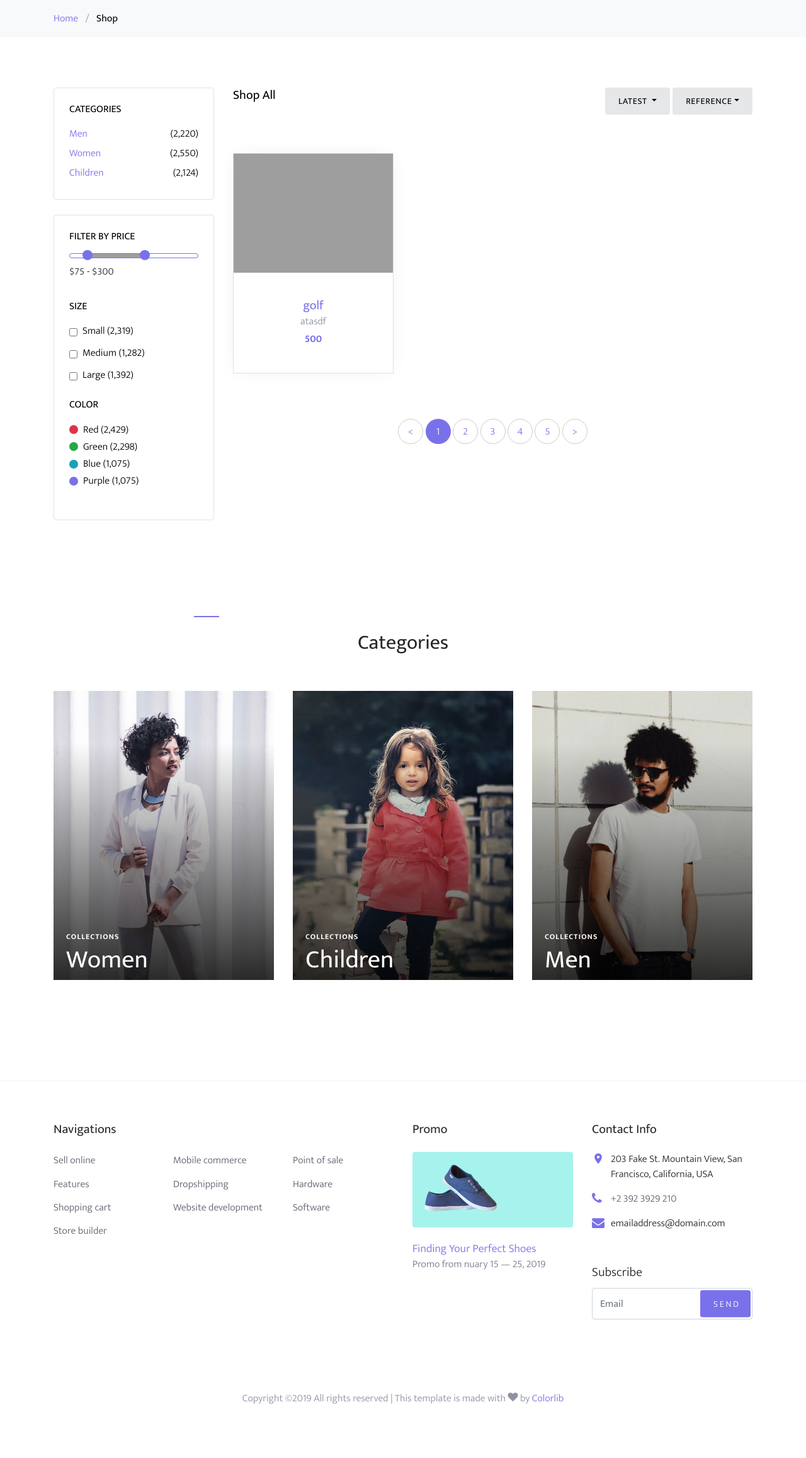
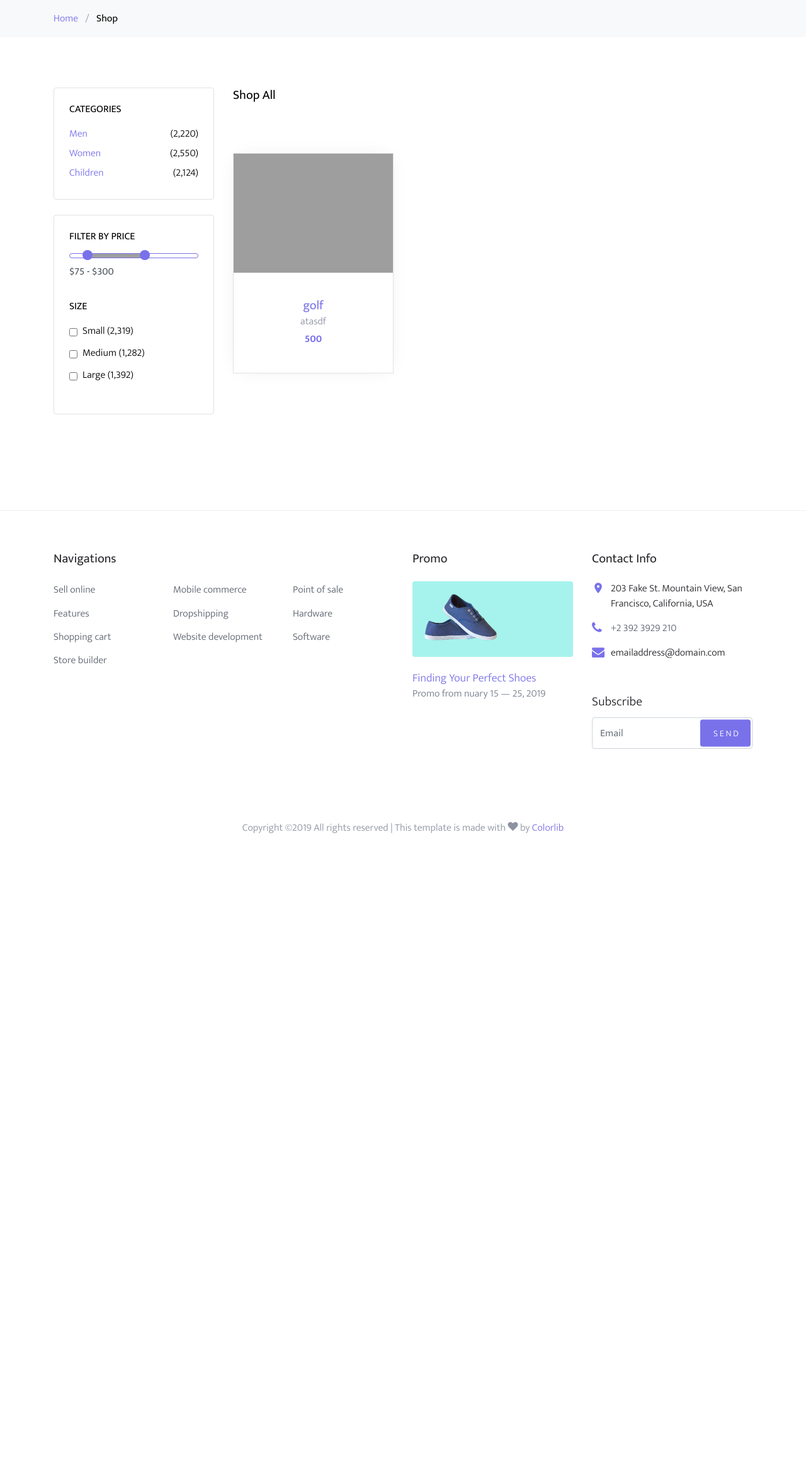
Before and after one commit to RJBabiera2/midbay, a PHP site: page /shop.php in a window 1280 px wide. Shown: the part 181-2496 px from the top of the page at 63% size. After the commit the page ends 1504 px from the top, so only its background shows below. Run offline with PHP 8.4, Linux system fonts and the light colour scheme; some libraries are stand-ins or nearby versions; some web fonts are replaced; grey boxes are pictures that could not be loaded.

Commit message:
Fixed Shop UI stuff

```diff
--- a/shop.php
+++ b/shop.php
@@ -76,27 +76,8 @@
               <div class="col-md-12 mb-5">
                 <div class="float-md-left mb-4"><h2 class="text-black h5">Shop All</h2></div>
                 <div class="d-flex">
-                  <div class="dropdown mr-1 ml-md-auto">
-                    <button type="button" class="btn btn-secondary btn-sm dropdown-toggle" id="dropdownMenuOffset" data-toggle="dropdown" aria-haspopup="true" aria-expanded="false">
-                      Latest
-                    </button>
-                    <div class="dropdown-menu" aria-labelledby="dropdownMenuOffset">
-                      <a class="dropdown-item" href="#">Men</a>
-                      <a class="dropdown-item" href="#">Women</a>
-                      <a class="dropdown-item" href="#">Children</a>
-                    </div>
-                  </div>
-                  <div class="btn-group">
-                    <button type="button" class="btn btn-secondary btn-sm dropdown-toggle" id="dropdownMenuReference" data-toggle="dropdown">Reference</button>
-                    <div class="dropdown-menu" aria-labelledby="dropdownMenuReference">
-                      <a class="dropdown-item" href="#">Relevance</a>
-                      <a class="dropdown-item" href="#">Name, A to Z</a>
-                      <a class="dropdown-item" href="#">Name, Z to A</a>
-                      <div class="dropdown-divider"></div>
-                      <a class="dropdown-item" href="#">Price, low to high</a>
-                      <a class="dropdown-item" href="#">Price, high to low</a>
-                    </div>
-                  </div>
+
+
                 </div>
               </div>
             </div>
@@ -135,21 +116,7 @@
 
 
             </div>
-            <div class="row" data-aos="fade-up">
-              <div class="col-md-12 text-center">
-                <div class="site-block-27">
-                  <ul>
-                    <li><a href="#">&lt;</a></li>
-                    <li class="active"><span>1</span></li>
-                    <li><a href="#">2</a></li>
-                    <li><a href="#">3</a></li>
-                    <li><a href="#">4</a></li>
-                    <li><a href="#">5</a></li>
-                    <li><a href="#">&gt;</a></li>
-                  </ul>
-                </div>
-              </div>
-            </div>
+
           </div>
 
           <div class="col-md-3 order-1 mb-5 mb-md-0">
@@ -182,74 +149,9 @@
                 </label>
               </div>
 
-              <div class="mb-4">
-                <h3 class="mb-3 h6 text-uppercase text-black d-block">Color</h3>
-                <a href="#" class="d-flex color-item align-items-center" >
-                  <span class="bg-danger color d-inline-block rounded-circle mr-2"></span> <span class="text-black">Red (2,429)</span>
-                </a>
-                <a href="#" class="d-flex color-item align-items-center" >
-                  <span class="bg-success color d-inline-block rounded-circle mr-2"></span> <span class="text-black">Green (2,298)</span>
-                </a>
-                <a href="#" class="d-flex color-item align-items-center" >
-                  <span class="bg-info color d-inline-block rounded-circle mr-2"></span> <span class="text-black">Blue (1,075)</span>
-                </a>
-                <a href="#" class="d-flex color-item align-items-center" >
-                  <span class="bg-primary color d-inline-block rounded-circle mr-2"></span> <span class="text-black">Purple (1,075)</span>
-                </a>
-              </div>
-
             </div>
           </div>
         </div>
-
-        <div class="row">
-          <div class="col-md-12">
-            <div class="site-section site-blocks-2">
-                <div class="row justify-content-center text-center mb-5">
-                  <div class="col-md-7 site-section-heading pt-4">
-                    <h2>Categories</h2>
-                  </div>
-                </div>
-                <div class="row">
-                  <div class="col-sm-6 col-md-6 col-lg-4 mb-4 mb-lg-0" data-aos="fade" data-aos-delay="">
-                    <a class="block-2-item" href="#">
-                      <figure class="image">
-                        <img src="images/women.jpg" alt="" class="img-fluid">
-                      </figure>
-                      <div class="text">
-                        <span class="text-uppercase">Collections</span>
-                        <h3>Women</h3>
-                      </div>
-                    </a>
-                  </div>
-                  <div class="col-sm-6 col-md-6 col-lg-4 mb-5 mb-lg-0" data-aos="fade" data-aos-delay="100">
-                    <a class="block-2-item" href="#">
-                      <figure class="image">
-                        <img src="images/children.jpg" alt="" class="img-fluid">
-                      </figure>
-                      <div class="text">
-                        <span class="text-uppercase">Collections</span>
-                        <h3>Children</h3>
-                      </div>
-                    </a>
-                  </div>
-                  <div class="col-sm-6 col-md-6 col-lg-4 mb-5 mb-lg-0" data-aos="fade" data-aos-delay="200">
-                    <a class="block-2-item" href="#">
-                      <figure class="image">
-                        <img src="images/men.jpg" alt="" class="img-fluid">
-                      </figure>
-                      <div class="text">
-                        <span class="text-uppercase">Collections</span>
-                        <h3>Men</h3>
-                      </div>
-                    </a>
-                  </div>
-                </div>
-
-            </div>
-          </div>
-        </div>
-
       </div>
     </div>
 
```
